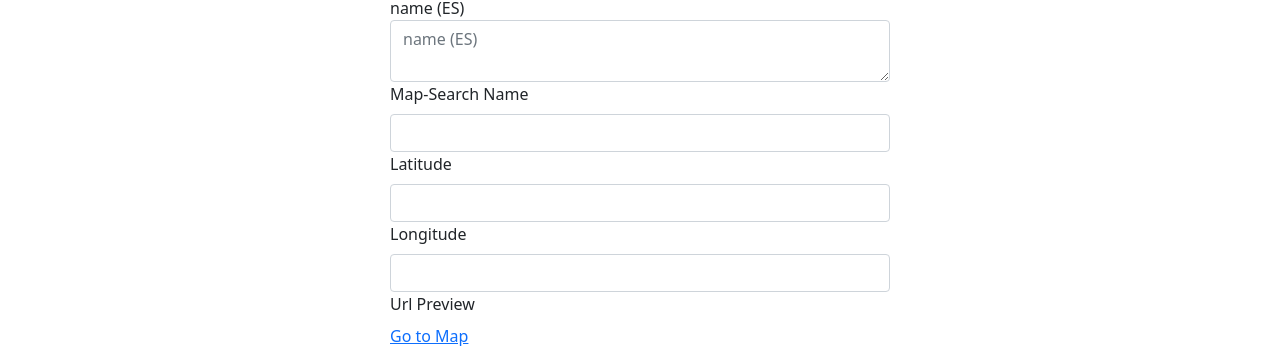
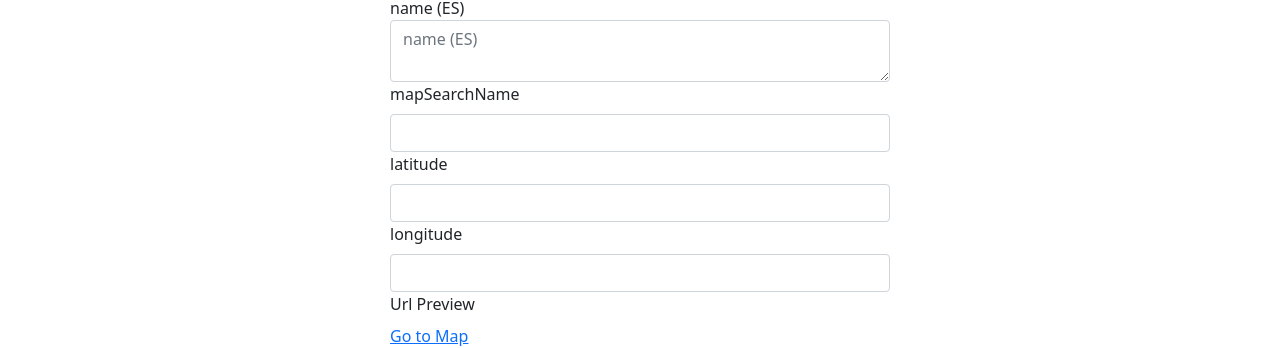
Before and after one commit to Yesferal/HornsApp-React, a React (Create React App) app: page /create-venue in a window 1280 px wide. Shown: the part 206-554 px from the top of the page. Built offline with nearby package versions, Linux system fonts and the light colour scheme; no server answers.

Commit message:
Clean VenueForm

```diff
--- a/src/presentation/components/venue/VenueForm.js
+++ b/src/presentation/components/venue/VenueForm.js
@@ -11,6 +11,7 @@ import {
 } from "react-bootstrap";
 import { LocalizedStringComponent } from "../common/localized.string.component";
 import { PreviewUrlComponent } from "../common/preview/preview.url.component";
+import { FieldWithErrorMessageComponent } from "../common/field.with.error.message.component";
 
 export function initVenueForm(formValues, onSubmit, title) {
     return (
@@ -41,41 +42,9 @@ const VenueForm = (props) => {
                 validationSchema={validationSchema}>
                 <Form>
                     <Field name="name" component={LocalizedStringComponent} />
-                    <FormGroup>
-                        <FormLabel for="mapSearchName">Map-Search Name</FormLabel>
-                        <Field name="mapSearchName" type="text"
-                            className="form-control" />
-                        <ErrorMessage
-                            name="mapSearchName"
-                            className="d-block
-                                invalid-feedback"
-                            component="span"
-                        />
-                    </FormGroup>
-                    <FormGroup>
-                        <FormLabel for="latitude">Latitude</FormLabel>
-                        <Field name="latitude"
-                            type="number"
-                            className="form-control" />
-                        <ErrorMessage
-                            name="latitude"
-                            className="d-block
-                                invalid-feedback"
-                            component="span"
-                        />
-                    </FormGroup>
-                    <FormGroup>
-                        <FormLabel for="longitude">Longitude</FormLabel>
-                        <Field name="longitude"
-                            type="number"
-                            className="form-control" />
-                        <ErrorMessage
-                            name="longitude"
-                            className="d-block
-                                invalid-feedback"
-                            component="span"
-                        />
-                    </FormGroup>
+                    <Field name="mapSearchName" component={FieldWithErrorMessageComponent} />
+                    <Field name="latitude" component={FieldWithErrorMessageComponent} />
+                    <Field name="longitude" component={FieldWithErrorMessageComponent} />
                     <FormGroup>
                         <FormLabel for="map">Url Preview</FormLabel>
                         <PreviewUrlComponent name="map" />
```
